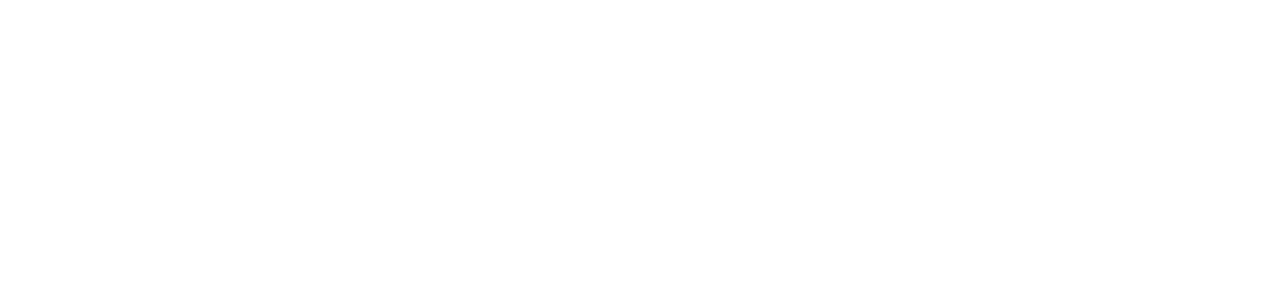
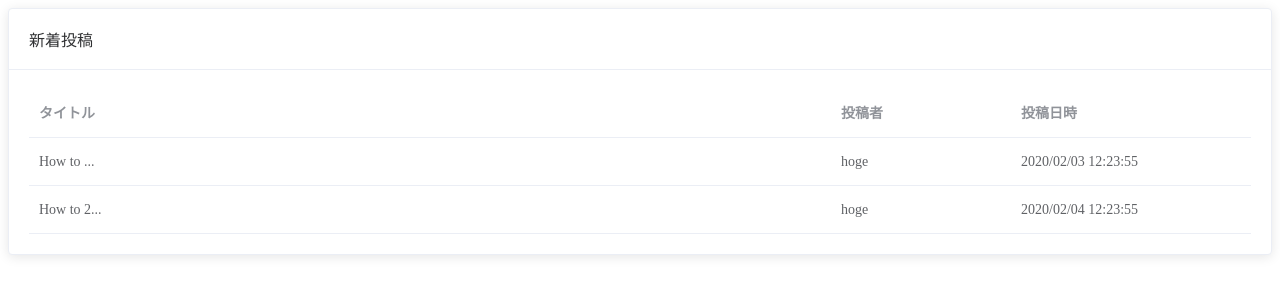
Before and after one commit to hibriiiiidge/practice__nuxt-blog-app, a Nuxt app: page /posts in a window 1280 px wide. Before the commit this address had no page. Shown: the top 300 px of the page. Built offline with nearby package versions, Linux system fonts and the light colour scheme.

Commit message:
投稿一覧画面を作成した

```diff
--- /dev/null
+++ b/pages/posts/index.vue
@@ -0,0 +1,68 @@
+<template>
+  <section class="container posts-page">
+    <el-card>
+      <div slot="header" class="clearfix">
+        <span>新着投稿</span>
+      </div>
+      <el-table
+        :data="showPosts"
+        style="width: 100%"
+        class="table"
+      >
+        <el-table-column
+          prop="title"
+          label="タイトル"
+        >
+        </el-table-column>
+        <el-table-column
+          prop="user.id"
+          label="投稿者"
+          width="180"
+        >
+        </el-table-column>
+        <el-table-column
+          prop="created_at"
+          label="投稿日時"
+          width="240"
+        >
+        </el-table-column>
+      </el-table>
+    </el-card>
+  </section>
+</template>
+
+
+<script>
+export default {
+  computed: {
+    showPosts() {
+      return [
+        {
+          id: '001',
+          title: 'How to ...',
+          body: 'body',
+          created_at: '2020/02/03 12:23:55',
+          user: {
+            id: 'hoge'
+          }
+        },
+        {
+          id: '002',
+          title: 'How to 2...',
+          body: 'body 2',
+          created_at: '2020/02/04 12:23:55',
+          user: {
+            id: 'hoge'
+          }
+        },
+      ]
+    }
+  }
+}
+</script>
+
+<style>
+.posts-page  .el-table_row {
+  cursor: pointer;
+}
+</style>
```
